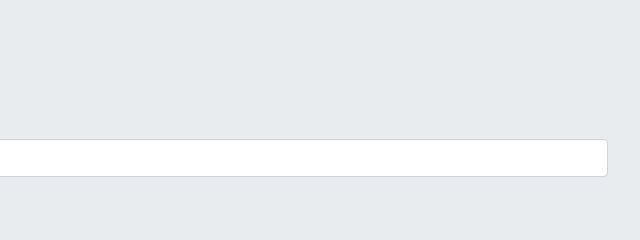
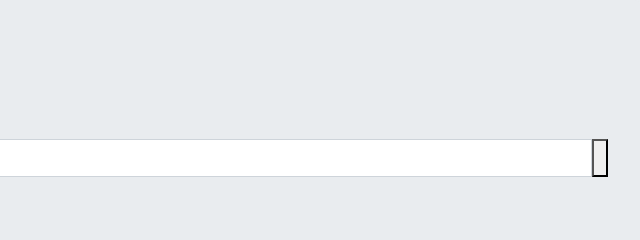
Before and after one commit to heaslejn/Chatting-Application, a website: page index.html in a window 1280 px wide. Shown: the top 240 px of the page, 640-1280 px from the left. Drawn offline with Linux system fonts and the light colour scheme.

Commit message:
save button

```diff
--- a/index.html
+++ b/index.html
@@ -24,6 +24,7 @@
                         </span>
                     </div>
                     <input id="my-name-input" type="text" class="form-control" placeholder="Name"></input>
+                    <button id="saveUsername" type="checkbox"
                 </div>
             </div>
         </header>
```
